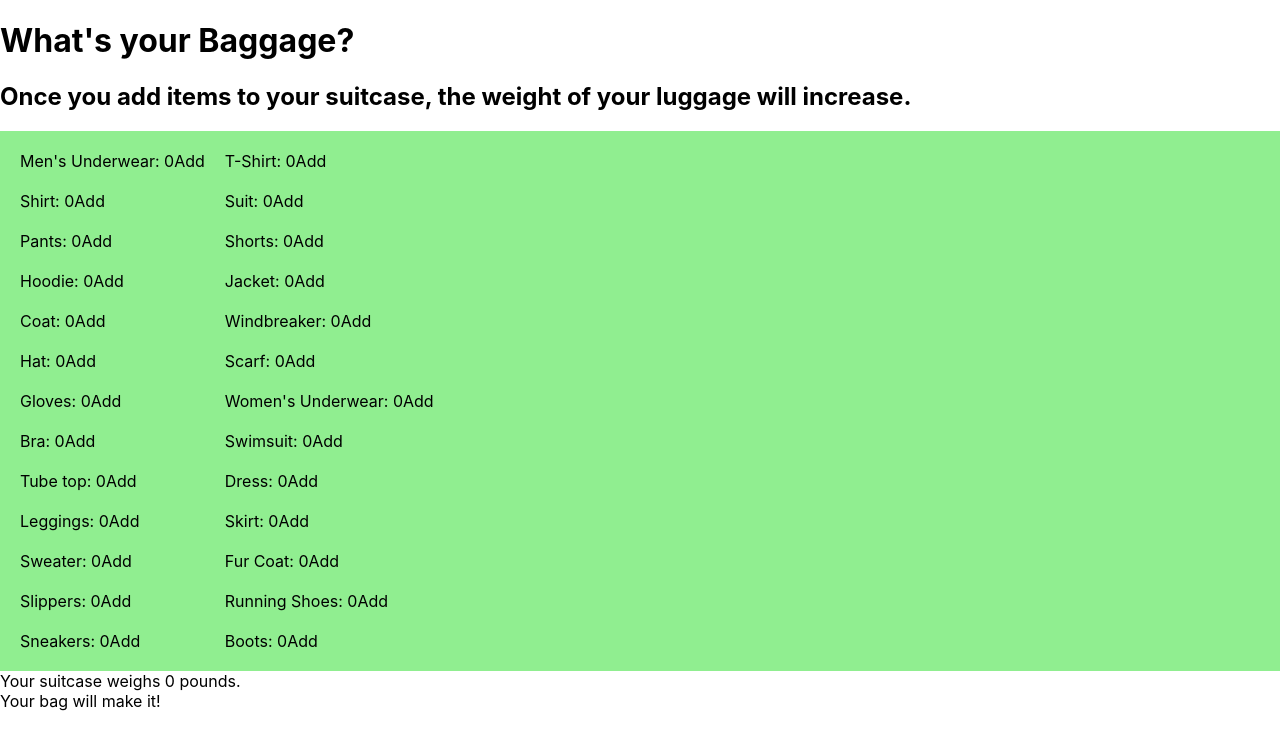
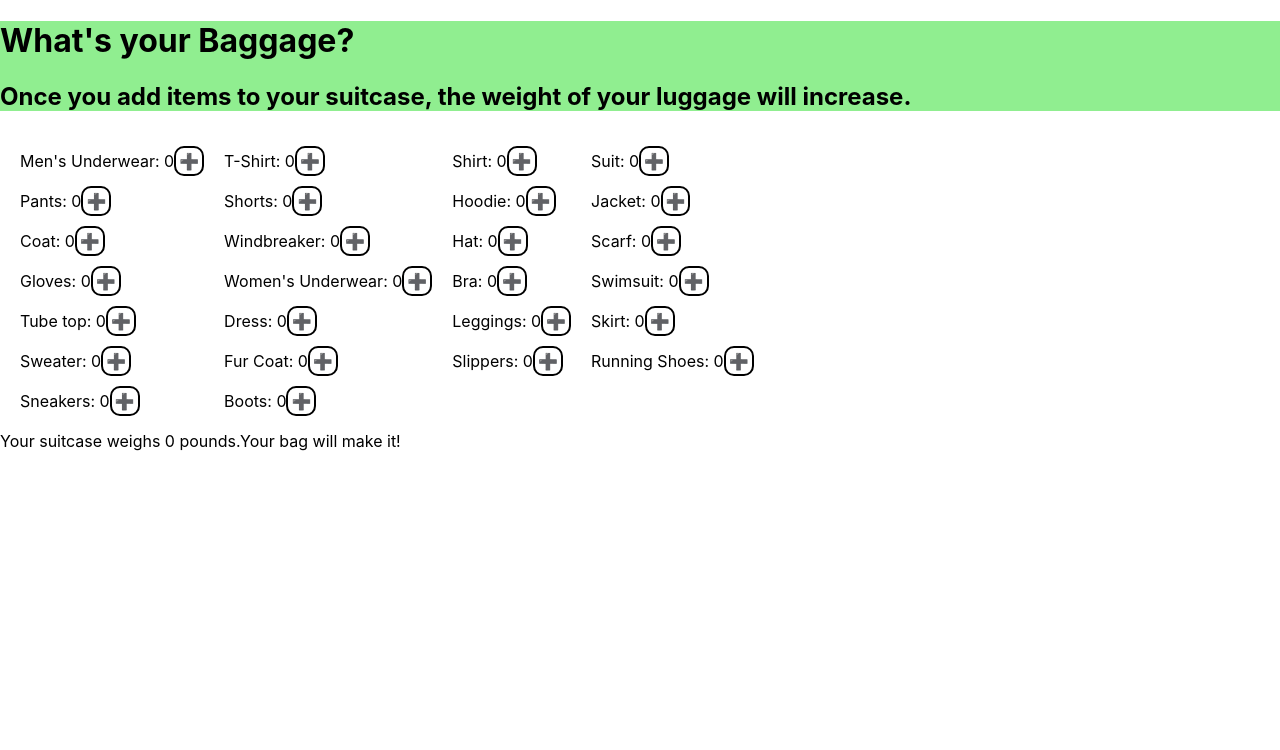
Before and after one commit to dlinhardt15/baggage, a React (Create React App) app: page / in a window 1280 px wide. Shown: the top 750 px of the page. Built offline with nearby package versions, Linux system fonts and the light colour scheme; data requests are answered from the project's data file.

Commit message:
added some more CSS

```diff
--- a/src/App.css
+++ b/src/App.css
@@ -1,21 +1,30 @@
+.header {
+    background-color: lightgreen;
+}
+
+.full-header {
+    background-color: red;
+}
+
 .grid-container {
     display: grid;
-    grid-template-columns: auto auto;
+    grid-template-columns: auto auto auto auto;
     justify-content: start;
     padding: 20px;
     gap: 20px;
-    background-color: lightgreen;
-}
-
-.full-grid-container {
-    display: grid;
-    grid-template-columns: auto auto;
-    justify-content: start;
-    padding: 20px;
-    gap: 20px;
-    background-color: red;
 }
 
 .click:hover {
     cursor: pointer;
 }
+
+.click {
+    background-color: white;
+    padding: 3px;
+    border: 2px solid black;
+    border-radius: 10px;
+}
+
+.click:active {
+    background-color: lightblue;
+}
--- a/src/App.js
+++ b/src/App.js
@@ -1,14 +1,24 @@
 import './App.css';
 import ArticlePage from "./ArticlePage";
+import {useState} from "react";
 
 function App() {
+
+  const [suitcase, setSuitcase] = useState(0)
+
+  const suitcaseInPounds = Math.round((suitcase * 0.00220462) * 10) / 10
+
   return (
     <div className="App">
-      <h1 className="App-header">
-        What's your Baggage?
-      </h1>
-      <h2>Once you add items to your suitcase, the weight of your luggage will increase.</h2>
-      <ArticlePage />
+      <div className={suitcaseInPounds > 50 ? "full-header" : "header"}>
+        <h1 className="App-header">
+          What's your Baggage?
+        </h1>
+        <h2>
+          Once you add items to your suitcase, the weight of your luggage will increase.
+        </h2>
+      </div>
+      <ArticlePage suitcase={suitcase} setSuitcase={setSuitcase} suitcaseInPounds={suitcaseInPounds} />
     </div>
   );
 }
--- a/src/Article.js
+++ b/src/Article.js
@@ -6,7 +6,7 @@ export default function Article ({article, setSuitcase, suitcase}) {
 
     // Click event behavior dependent on whether adding or removing item from suitcase.
     function handleClick (event) {
-        event.target.innerText === "Add" ?
+        event.target.innerText === "➕" ?
             fetch("http://localhost:3001/items/" + article.id, {
              method: "PATCH",
                 headers: {
@@ -36,10 +36,10 @@ export default function Article ({article, setSuitcase, suitcase}) {
 
 
     return (
-        <div>
+        <div className="grid-item">
             <span>{article.name}: {count}</span>
-            <span onClick={(event) => handleClick(event)} className="click">Add</span>
-            {count == 0 ? null : <span onClick={(event) => handleClick(event)} className="click">Remove</span>}
+            <span onClick={(event) => handleClick(event)} className="click">➕</span>
+            {count == 0 ? null : <span onClick={(event) => handleClick(event)} className="click">➖</span>}
         </div>
         )
 
--- a/src/ArticlePage.js
+++ b/src/ArticlePage.js
@@ -1,9 +1,9 @@
 import {useEffect, useState} from "react";
 import Article from "./Article";
 
-export default function ArticlePage () {
+export default function ArticlePage ({suitcase, setSuitcase, suitcaseInPounds}) {
     const [articles, setArticles] = useState([])
-    const [suitcase, setSuitcase] = useState(0)
+
 
     // Collecting article data from db.json
     useEffect(() => {
@@ -13,16 +13,15 @@ export default function ArticlePage () {
     }, [])
 
     // Converting suitcase weight from grams to pounds
-    const suitcaseInPounds = Math.round((suitcase * 0.00220462) * 10) / 10
+
 
     return (
         <div>
-            <div className={suitcaseInPounds > 50 ? "full-grid-container" : "grid-container"}>
-                {articles.map(article => <Article className="grid-item" key={article.id} article={article} suitcase={suitcase} setSuitcase={setSuitcase}/>)}
-            </div>
-            <div>Your suitcase weighs {suitcaseInPounds} pounds.</div>
-            {suitcaseInPounds <= 50 ? <div>Your bag will make it!</div> : <div>You need to make room.</div>}
-
+            <span className="grid-container">
+                {articles.map(article => <Article key={article.id} article={article} suitcase={suitcase} setSuitcase={setSuitcase}/>)}
+            </span>
+            <span>Your suitcase weighs {suitcaseInPounds} pounds.</span>
+            {suitcaseInPounds <= 50 ? <span>Your bag will make it!</span> : <span>You need to make room.</span>}
         </div>
     )
 }
```
